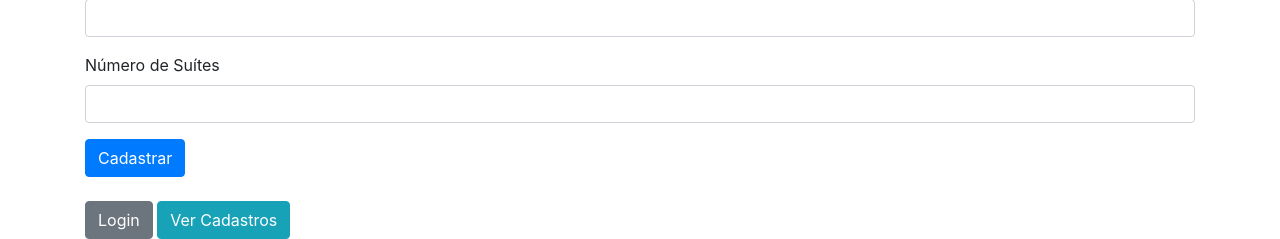
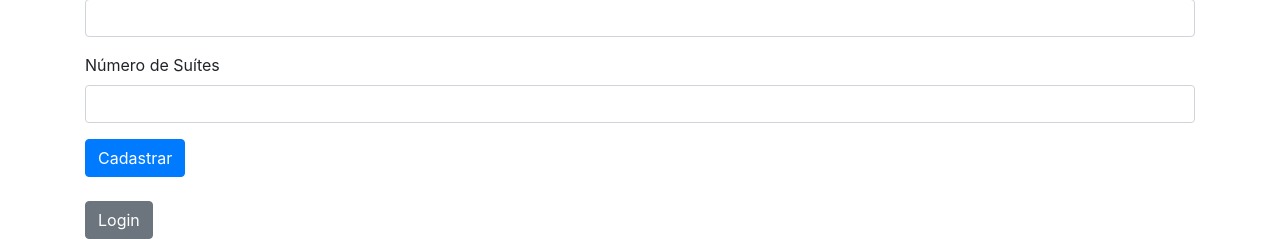
Before and after one commit to Amarqueso/cadastramento, a Flask app: page / in a window 1280 px wide. Shown: the part 653-892 px from the top of the page. Run offline with Flask 3, Linux system fonts and the light colour scheme; some libraries are stand-ins or nearby versions.

Commit message:
retirando botão da parte de cadastramento

```diff
--- a/templates/index.html
+++ b/templates/index.html
@@ -53,7 +53,7 @@
         </form>
         <div class="mt-4">
             <a href="{{ url_for('login') }}" class="btn btn-secondary">Login</a>
-            <a href="{{ url_for('cadastros') }}" class="btn btn-info">Ver Cadastros</a>
+
         </div>
     </div>
 
```
